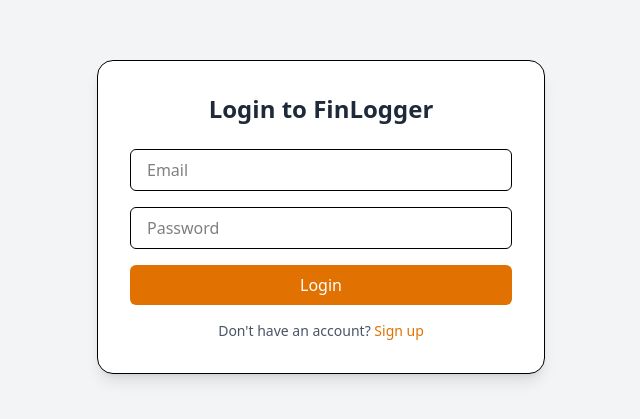
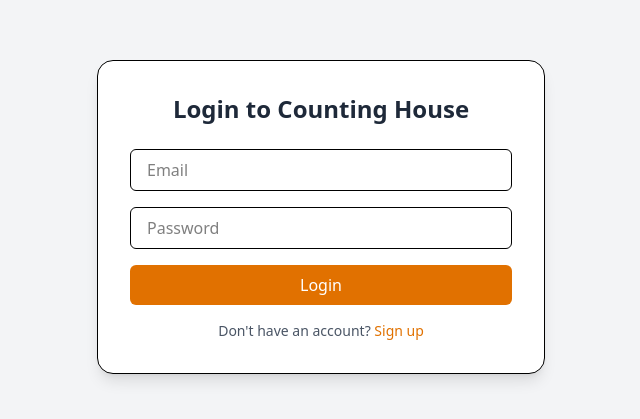
Before and after one commit to naikUmmarMukhtar/expense-manager, a React (Vite) app: page / in a window 1280 px wide. Shown: the part 183-602 px from the top of the page, without its empty margins (319-959 px from the left). Built offline with nearby package versions, Linux system fonts and the light colour scheme; no server answers.

Commit message:
change name

```diff
--- a/src/features/auth/AuthForm.tsx
+++ b/src/features/auth/AuthForm.tsx
@@ -82,7 +82,7 @@ export default function AuthForm() {
         });
 
         await sendEmailVerification(user, {
-          url: "https://finlogger.netlify.app/",
+          url: "https://countinghouse.netlify.app/",
         });
 
         await signOut(auth);
@@ -103,7 +103,9 @@ export default function AuthForm() {
     <div className="flex items-center justify-center min-h-screen bg-gray-100 px-4">
       <div className="w-full max-w-md bg-white p-8 rounded-2xl shadow-lg border">
         <h2 className="text-2xl font-bold text-center text-gray-800 mb-6">
-          {isLogin ? "Login to FinLogger" : "Create a FinLogger Account"}
+          {isLogin
+            ? "Login to Counting House"
+            : "Create a Counting House Account"}
         </h2>
 
         <form onSubmit={handleSubmit} className="space-y-4">
```
